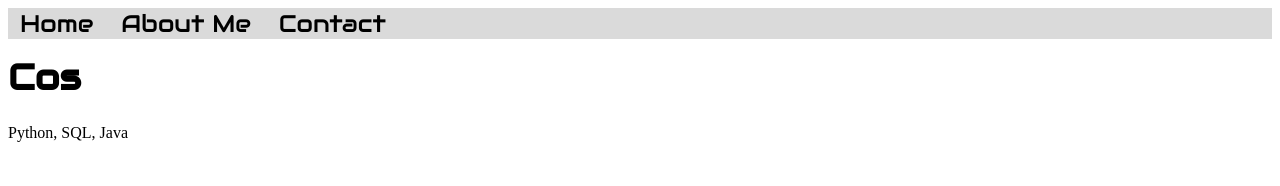
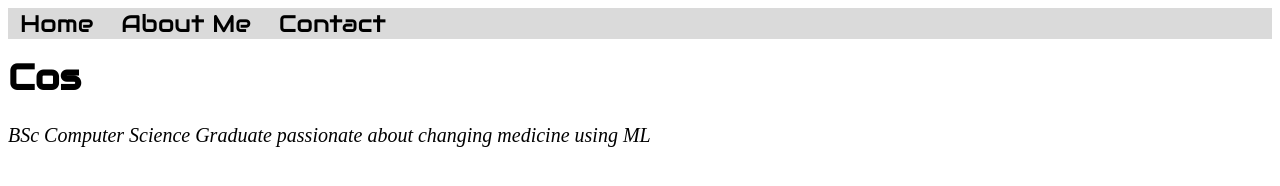
Before and after one commit to cos-glitch/cos-glitch.github.io, a plain HTML site: page index.html in a window 1280 px wide. Drawn offline with Linux system fonts and the light colour scheme.

Commit message:
added headings for future content

```diff
--- a/index.html
+++ b/index.html
@@ -18,7 +18,7 @@
         </ul>
     </nav>
     <h1>Cos</h1>
-    <p>Python, SQL, Java</p>
+    <p class="italics">BSc Computer Science Graduate passionate about changing medicine using ML</p>
 </body>
 
 </html>
--- a/styles.css
+++ b/styles.css
@@ -63,3 +63,8 @@ h1 {
     font-size: 36px;
     margin-top: 15px;
 }
+
+.italics {
+    font-style: italic;
+    font-size: 20px;
+}
```
Also changed, not shown: aboutme.html (+14 -0 lines).
